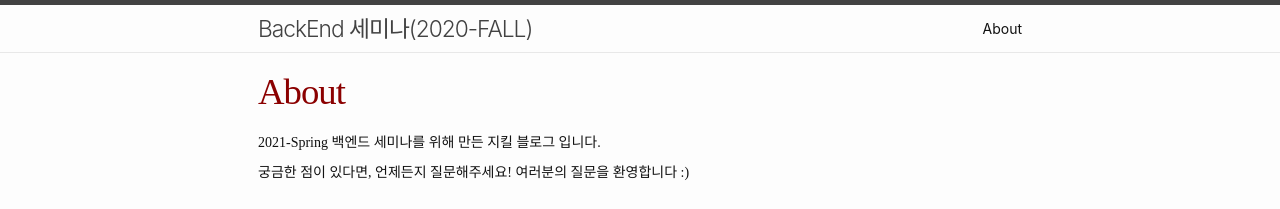
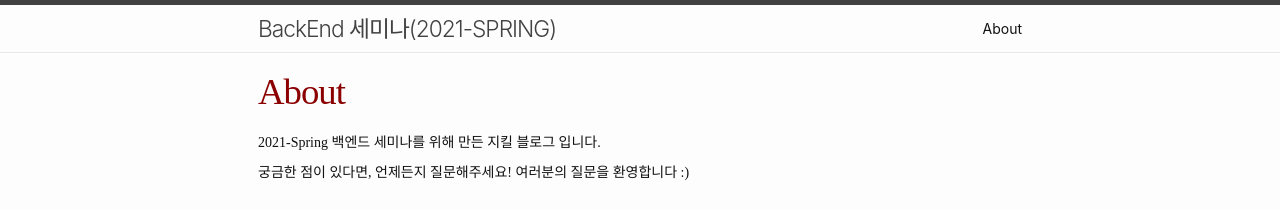
Before and after one commit to PoApper/backend-seminar, a Jekyll site: the page built from about.md, in a window 1280 px wide. Shown: the top 209 px of the page. Built offline with Jekyll 4.4.1, drawn with Linux system fonts in a browser that asks for light colours.

Commit message:
update blog name

```diff
--- a/_config.yml
+++ b/_config.yml
@@ -1,4 +1,4 @@
-title: BackEnd 세미나(2020-FALL)
+title: BackEnd 세미나(2021-SPRING)
 author:
   name: bluehorn07
   email: bluehornblues@gmail.com
```
